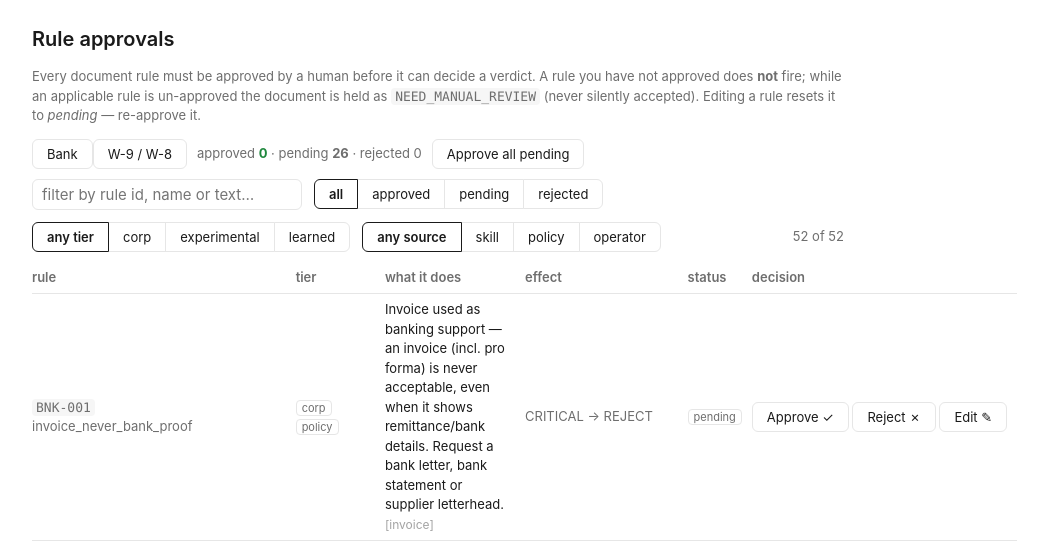
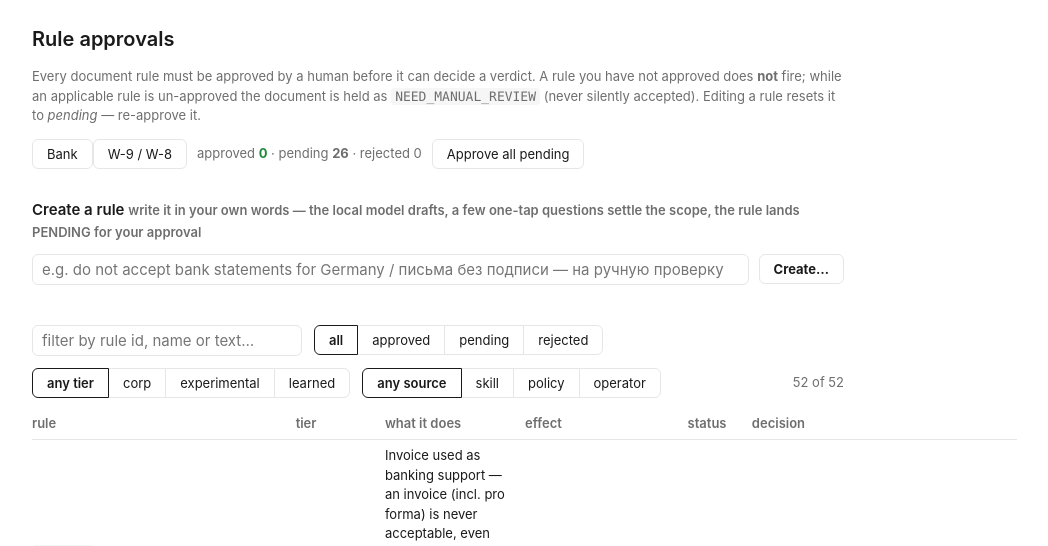
Before and after one commit to egorgerasimov11/mdm-doc-validator, a FastAPI app: page /ui/rules/approve in a window 1280 px wide. Shown: the part 92-638 px from the top of the page, without its empty margins (202-1250 px from the left). Run offline with FastAPI, Linux system fonts and the light colour scheme; data that the repository does not hold is empty; some libraries are stand-ins or nearby versions.

Commit message:
F2b: the rule wizard goes live on the Approvals page
POST /rules/{class}/draft — the operator's sentence goes to the strong model
as a background job (visible/cancelable in Activity) and comes back as a
draft + the deterministic questionnaire; POST /rules/{class}/create merges
the one-tap answers, validates and appends the rule PENDING (oplog
rule-create carries the answers; undo works like any rule addition).

UI at the top of Approvals: one input, "Create…", then one question at a
time with exactly three answer buttons (which documents / how strict /
country scope + at most one model clarify), a draft preview, and a reload
onto the highlighted PENDING card. 10 wizard tests.

Co-Authored-By: Claude Fable 5 <noreply@anthropic.com>

```diff
--- a/src/mdmdoc/server/api.py
+++ b/src/mdmdoc/server/api.py
@@ -271,6 +271,58 @@ def edit_rule(doc_class: str, body: dict) -> dict:
         raise api_error(400, "bad_request", str(e))
     oplog.log("rule-save", rule_id=rid, doc_class=doc_class,
               detail=f"inline edit {rid}")
+    return {"ok": True, **out}
+
+
+@router_teach.post("/rules/{doc_class}/draft", tags=["rules"])
+def draft_rule(doc_class: str, body: dict):
+    """F2b: the rule wizard's model step — free operator text -> a drafted
+    rule + the deterministic questionnaire (one question, three buttons).
+    Runs as a job (the strong model is slow); nothing is written here."""
+    from .. import rule_wizard
+    if doc_class not in ("bank", "w9"):
+        raise api_error(400, "bad_request", "doc_class must be 'bank' or 'w9'")
+    text = str(body.get("text") or "").strip()
+    if len(text) < 8:
+        raise api_error(400, "bad_request", "describe the rule in a sentence")
+
+    def work(log):
+        log("drafting the rule from your words (strong model)…")
+        mc.reset_host()
+        with jobs.PIPELINE_LOCK:
+            out = rule_wizard.draft(text, doc_class)
+        if out.get("ok"):
+            log(f"draft ready — {len(out.get('questions') or [])} question(s) to settle")
+        else:
+            log(out.get("rationale") or "draft failed")
+        return out
+
+    job = jobs.REGISTRY.submit("propose", work)
+    return JSONResponse({"job_id": job.id}, status_code=202)
+
+
+@router_teach.post("/rules/{doc_class}/create", tags=["rules"])
+def create_rule(doc_class: str, body: dict) -> dict:
+    """F2b: finish the wizard — merge the questionnaire answers into the
+    draft, validate, append PENDING. The approval panel stays the gate."""
+    from .. import oplog, rule_wizard
+    if doc_class not in ("bank", "w9"):
+        raise api_error(400, "bad_request", "doc_class must be 'bank' or 'w9'")
+    rule = body.get("rule")
+    if not isinstance(rule, dict):
+        raise api_error(400, "bad_request", "rule (the wizard draft) required")
+    answers = body.get("answers") if isinstance(body.get("answers"), dict) else {}
+    merged = rule_wizard.apply_answers(rule, answers, doc_class)
+    out = rule_wizard.create(merged, doc_class)
+    if not out["ok"]:
+        raise api_error(400, "bad_request",
+                        "; ".join(out["issues"]) or "rule failed validation")
+    detail = "wizard: " + "; ".join(f"{k}={v}" for k, v in answers.items())[:150]
+    oplog.log("rule-create", rule_id=out["rule_id"], doc_class=doc_class,
+              detail=detail or "wizard")
+    if body.get("regen_abap"):
+        from .. import rules_io
+        out["regenerate"] = rules_io.regenerate_abap()
     return {"ok": True, **out}
 
 
--- a/src/mdmdoc/server/app.py
+++ b/src/mdmdoc/server/app.py
@@ -33,6 +33,8 @@ _AUDIT_ROUTES = (
     (_re.compile(r"^/api/v1/rules/(?P<doc_class>\w+)/delete$"), None, ()),   # handler logs (rule_id)
     (_re.compile(r"^/api/v1/rules/(?P<doc_class>\w+)/approve$"), None, ()),  # handler logs (rule_id)
     (_re.compile(r"^/api/v1/rules/(?P<doc_class>\w+)/tier$"), None, ()),     # handler logs (rule_id)
+    (_re.compile(r"^/api/v1/rules/(?P<doc_class>\w+)/create$"), None, ()),   # handler logs (rule-create)
+    (_re.compile(r"^/api/v1/rules/(?P<doc_class>\w+)/draft$"), None, ()),    # job rows cover the draft
     (_re.compile(r"^/api/v1/settings$"), "settings", ()),
     (_re.compile(r"^/api/v1/check$"), "check", ()),
     (_re.compile(r"^/api/v1/check-routing$"), "check", ()),
--- a/src/mdmdoc/server/templates/ui/rules_approve.html
+++ b/src/mdmdoc/server/templates/ui/rules_approve.html
@@ -17,6 +17,21 @@
     rejected {{ counts.rejected }}</span>
   <button type="button" id="approve-all" data-class="{{ doc_class }}">Approve all pending</button>
 </div>
+
+<section id="wizard" data-class="{{ doc_class }}">
+  <h2>Create a rule <span class="meta">write it in your own words — the local model drafts,
+    a few one-tap questions settle the scope, the rule lands PENDING for your approval</span></h2>
+  <div class="actions">
+    <input type="text" id="wiz-text" style="flex:1;min-width:22em" autocomplete="off"
+           placeholder="e.g. do not accept bank statements for Germany / письма без подписи — на ручную проверку">
+    <button type="button" id="wiz-go"><strong>Create…</strong></button>
+  </div>
+  <div id="wiz-box" hidden>
+    <p class="meta" id="wiz-rationale"></p>
+    <div id="wiz-q" class="actions" style="flex-wrap:wrap"></div>
+    <pre id="wiz-preview" class="meta" style="margin-top:6px" hidden></pre>
+  </div>
+</section>
 <pre id="job-log" hidden></pre>
 
 {% if proposals %}
@@ -255,5 +270,72 @@
       location.reload();
     } catch (e) { say("ERROR: " + e.message); all.disabled = false; }
   };
+
+  /* --- F2b: the rule wizard — one sentence, a live questionnaire, PENDING --- */
+  (function () {
+    const cls = document.getElementById("wizard").dataset.class;
+    const goBtn = document.getElementById("wiz-go");
+    const textIn = document.getElementById("wiz-text");
+    const box = document.getElementById("wiz-box");
+    const rat = document.getElementById("wiz-rationale");
+    const qBox = document.getElementById("wiz-q");
+    const preview = document.getElementById("wiz-preview");
+    if (!goBtn) return;
+
+    function askOne(qs, i, answers, done) {
+      qBox.innerHTML = "";
+      if (i >= qs.length) return done(answers);
+      const q = qs[i];
+      const lbl = document.createElement("span");
+      lbl.className = "grow";
+      lbl.innerHTML = `<strong>${q.question}</strong> <span class="meta">(${i + 1}/${qs.length})</span>`;
+      qBox.appendChild(lbl);
+      q.options.forEach(opt => {
+        const b = document.createElement("button");
+        b.type = "button";
+        b.textContent = opt;
+        b.onclick = () => { answers[q.key] = opt; askOne(qs, i + 1, answers, done); };
+        qBox.appendChild(b);
+      });
+    }
+
+    goBtn.onclick = async () => {
+      const text = textIn.value.trim();
+      if (text.length < 8) { textIn.focus(); return; }
+      goBtn.disabled = true;
+      box.hidden = false;
+      rat.textContent = "drafting the rule from your words (local model — takes a moment)…";
+      qBox.innerHTML = ""; preview.hidden = true;
+      try {
+        const start = await api(`/api/v1/rules/${cls}/draft`, {
+          method: "POST", headers: { "Content-Type": "application/json" },
+          body: JSON.stringify({ text }) });
+        mdmdoc.pollJob(start.job_id, () => {}, (draft) => {
+          if (!draft || draft.ok === false) {
+            rat.textContent = (draft && draft.rationale) || "draft failed — rephrase and retry";
+            goBtn.disabled = false;
+            return;
+          }
+          rat.textContent = draft.rationale || "draft ready — settle the scope:";
+          preview.textContent = JSON.stringify(draft.rule, null, 1);
+          preview.hidden = false;
+          askOne(draft.questions || [], 0, {}, async (answers) => {
+            qBox.innerHTML = "";
+            rat.textContent = "creating the rule…";
+            try {
+              const r = await api(`/api/v1/rules/${cls}/create`, {
+                method: "POST", headers: { "Content-Type": "application/json" },
+                body: JSON.stringify({ rule: draft.rule, answers }) });
+              say(`${r.rule_id} created — PENDING, approve it below. Reloading…`);
+              setTimeout(() => location.reload(), 900);
+            } catch (e) {
+              rat.textContent = "ERROR: " + e.message;
+              goBtn.disabled = false;
+            }
+          });
+        }, (err) => { rat.textContent = "ERROR: " + err; goBtn.disabled = false; });
+      } catch (e) { rat.textContent = "ERROR: " + e.message; goBtn.disabled = false; }
+    };
+  })();
 })();
 </script>{% endblock %}
```
Also changed, not shown: tests/test_rule_wizard.py (+27 -0 lines).
